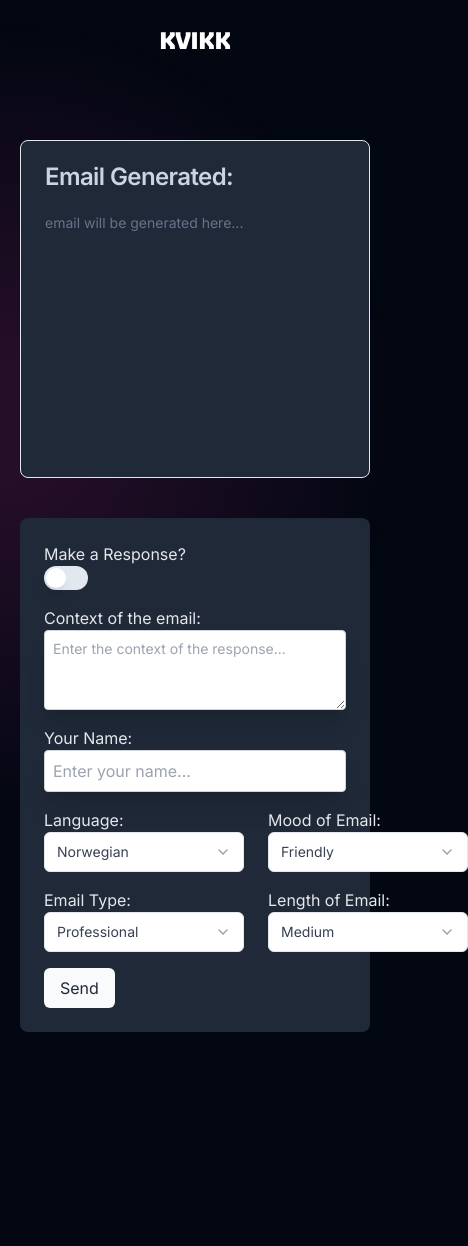
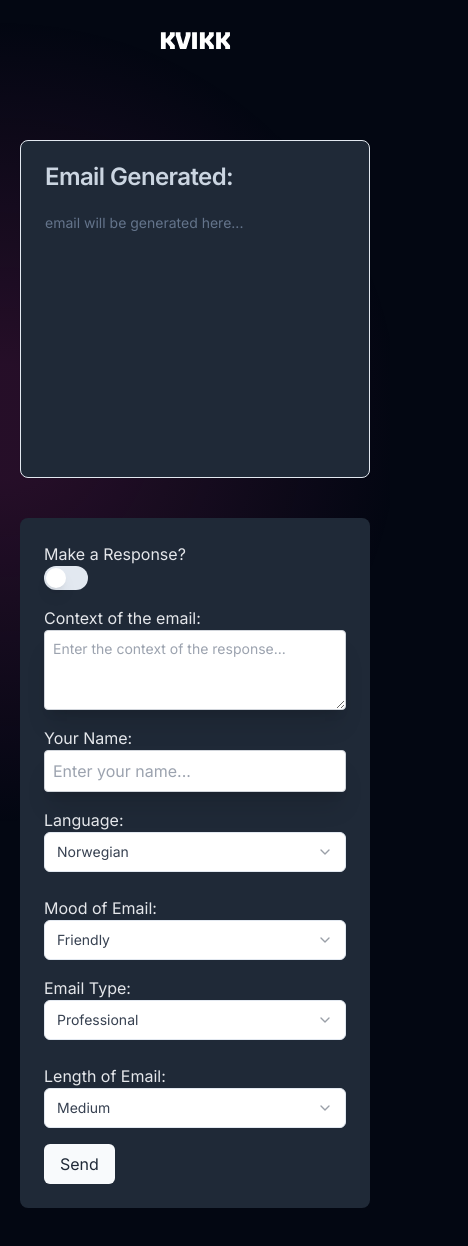
Before and after one commit to Matsfjeldstad/KVIKK, a Next.js app: page / in a window 390 px wide. Shown: the top 1246 px of the page, 468 px wide, since content can reach past the window. Before the commit the page ends 1132 px from the top, so only its background shows below. Built offline with nearby package versions, Linux system fonts and the light colour scheme.

Commit message:
mobile layout fix

```diff
--- a/src/app/page.tsx
+++ b/src/app/page.tsx
@@ -126,7 +126,7 @@ export default function Home() {
               onChange={(e) => setName(e.target.value)}
             />
           </label>
-          <div className="flex justify-between gap-6">
+          <div className="flex flex-col sm:flex-row sm:justify-between gap-6">
             <label className="w-full">
               Language:
               <Select value={language} onValueChange={(e) => setlanguage(e)}>
@@ -164,7 +164,7 @@ export default function Home() {
               </Select>
             </label>
           </div>
-          <div className="flex justify-between gap-6">
+          <div className="flex flex-col sm:flex-row sm:justify-between gap-6">
             <label className="w-full">
               Email Type:
               <Select value={type} onValueChange={(e) => setType(e)}>
```
